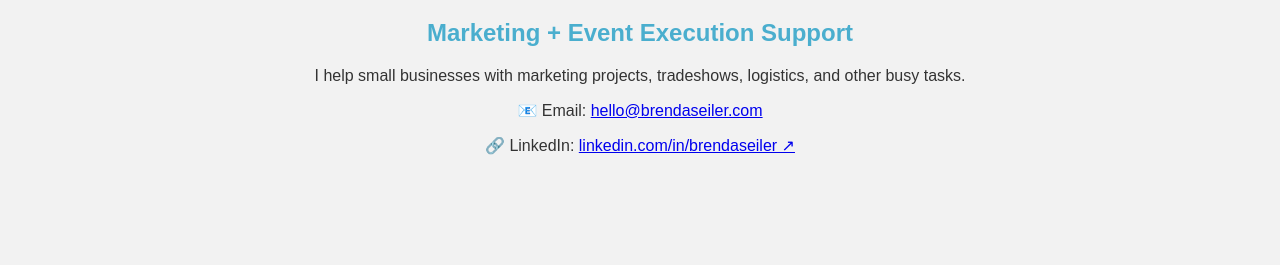
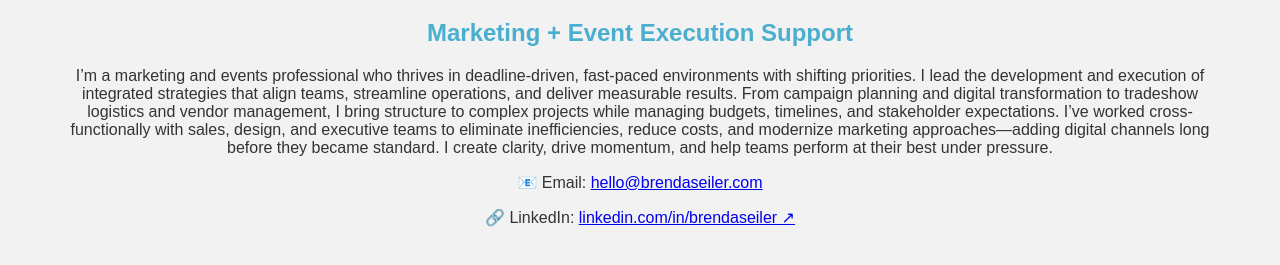
Before and after one commit to brenda-seiler/brenda-seiler.github.io, a plain HTML site: page index.html in a window 1280 px wide. Shown: the part 119-384 px from the top of the page. Drawn offline with Linux system fonts and the light colour scheme.

Commit message:
Update index.html

```diff
--- a/index.html
+++ b/index.html
@@ -21,7 +21,7 @@
   <body>
     <h1>Brenda Seiler</h1>
     <h2>Marketing + Event Execution Support</h2>
-    <p>I help small businesses with marketing projects, tradeshows, logistics, and other busy tasks.</p>
+    <p>I’m a marketing and events professional who thrives in deadline-driven, fast-paced environments with shifting priorities. I lead the development and execution of integrated strategies that align teams, streamline operations, and deliver measurable results. From campaign planning and digital transformation to tradeshow logistics and vendor management, I bring structure to complex projects while managing budgets, timelines, and stakeholder expectations. I’ve worked cross-functionally with sales, design, and executive teams to eliminate inefficiencies, reduce costs, and modernize marketing approaches—adding digital channels long before they became standard. I create clarity, drive momentum, and help teams perform at their best under pressure.</p>
     <p>📧 Email: <a href="mailto:hello@brendaseiler.com">hello@brendaseiler.com</a></p>
   <p>🔗 LinkedIn: <a href="https://linkedin.com/in/brendaseiler" target="_blank">linkedin.com/in/brendaseiler ↗</a></p>
   </body>
```
